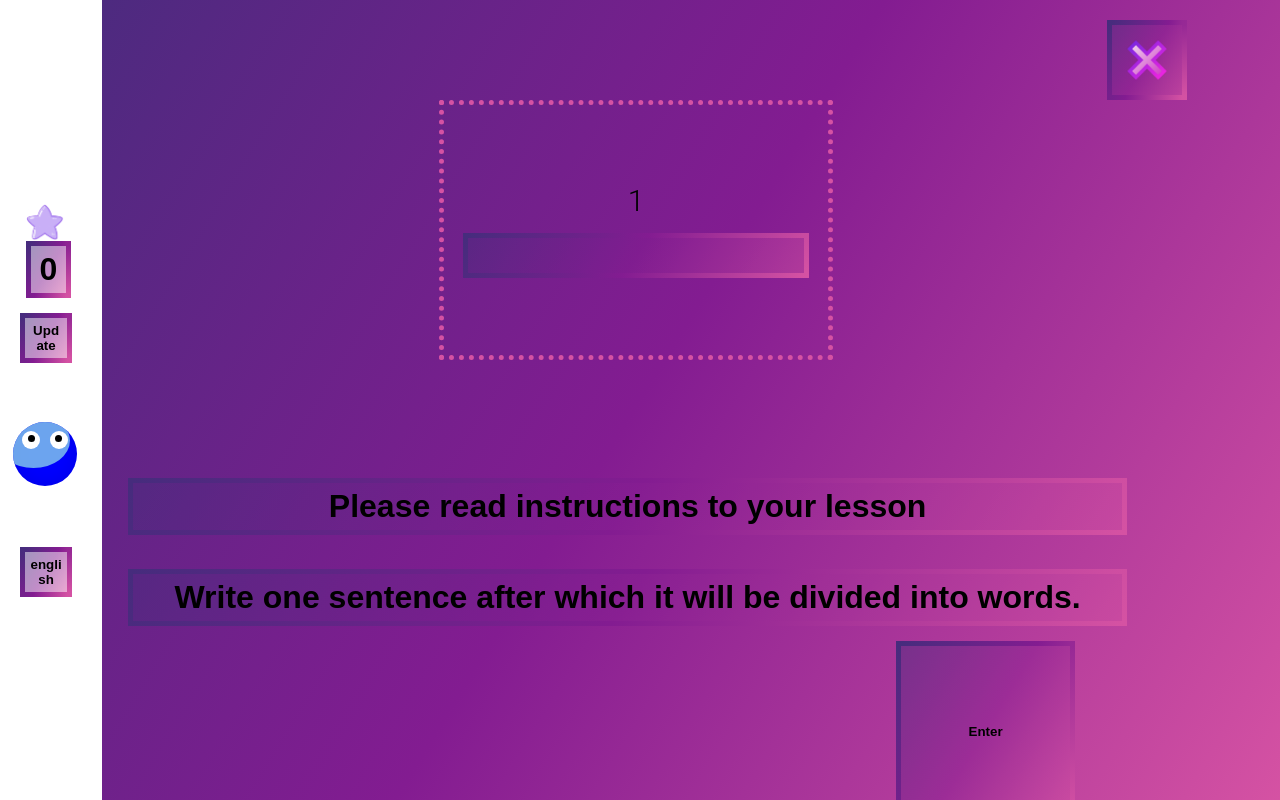
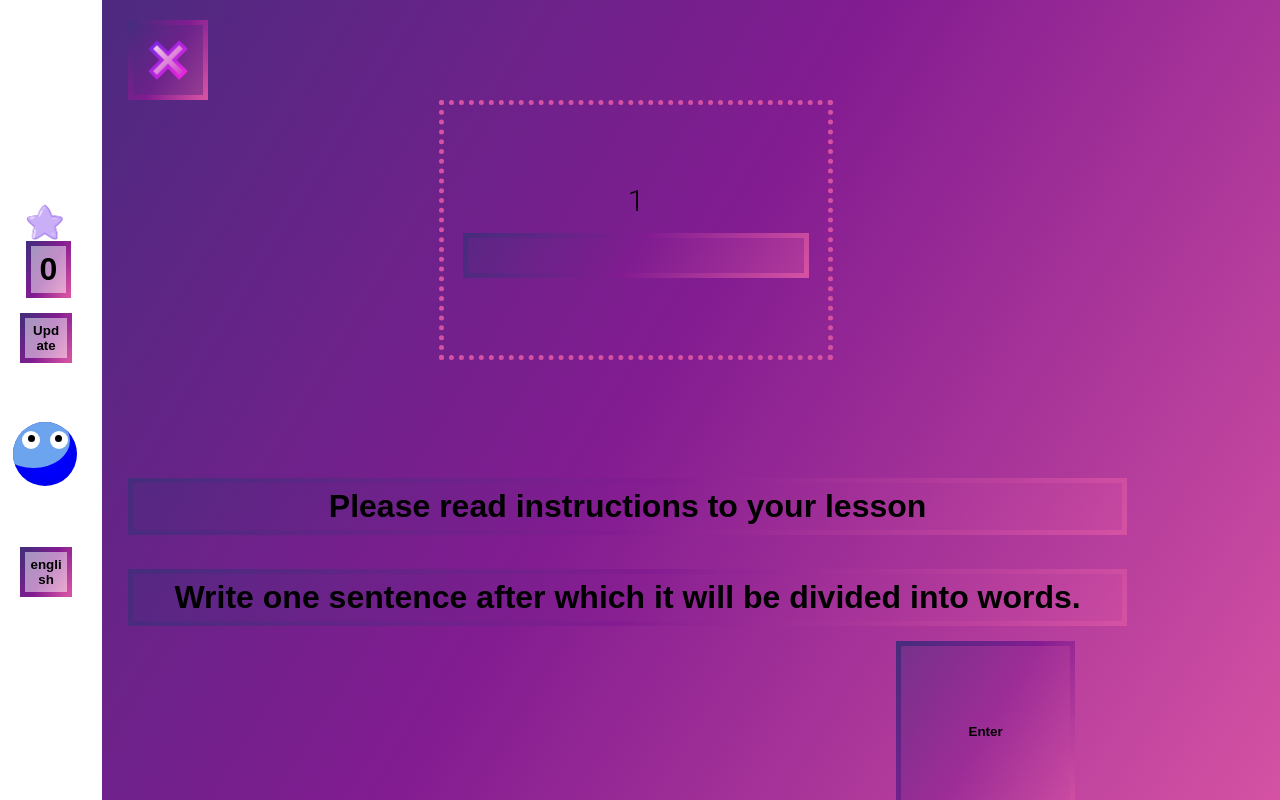
Before and after one commit to feodorbrick-ctrl/kleine_leser, a React (Create React App) app: page /words in a window 1280 px wide. Built offline with nearby package versions, Linux system fonts and the light colour scheme.

Commit message:
For the second time change backBtn files to fix the problem, and fix problem with stars

```diff
--- a/src/components/UI/backBtn/backBtn.jsx
+++ b/src/components/UI/backBtn/backBtn.jsx
@@ -6,13 +6,13 @@ import Btn from "../btn/btn";
 const BackBtn = ({callback}) => {
     return (
         <Btn
-            className={cl.crossBtn}
             width='10vh'
             height='10vh'
             left='85%'
+            right='10%'
             btnName={
                 <img
-                    className={cl.crossBtnImg}
+                    className={cl.crossBtn}
                     src={crossImage}
                     alt="cross"
                 />
--- a/src/components/UI/backBtn/backBtn.module.css
+++ b/src/components/UI/backBtn/backBtn.module.css
@@ -1,8 +1,4 @@
 .crossBtn {
-    right: 10%;
-}
-
-.crossBtnImg {
     width: 80%;
     height: 80%;
     margin: auto;
--- a/src/components/UI/btn/btn.jsx
+++ b/src/components/UI/btn/btn.jsx
@@ -1,9 +1,9 @@
 import React from 'react';
 import cl from './btn.module.css'
 
-const Btn = ({btnName, callback, height = '180px', width = '14vw', left = '60vw'}) => {
+const Btn = ({btnName, callback, height = '180px', width = '14vw', left = '60vw', right = '0'}) => {
     return (
-        <button style={{height: height, width: width, left: left}} className={cl.btn} onClick={callback}>
+        <button style={{height: height, width: width, left: right === '0' ? left : '0', right: right}} className={cl.btn} onClick={callback}>
             {btnName}
         </button>
     );
--- a/src/pages/endOfLessonP.jsx
+++ b/src/pages/endOfLessonP.jsx
@@ -8,14 +8,15 @@ import {useNavigate, useLocation} from "react-router-dom";
 import Header from "../components/UI/header/header";
 
 const EndOfLessonP = () => {
-    const {livesOfLesson, userData} = useContext(Context);
+    const {livesOfLesson, userData, setUserData} = useContext(Context);
     const navigate = useNavigate()
     const location = useLocation()
 
     useEffect(() => {
         if (location.pathname === '/lesson-end') {
-            userData.stars = userData.stars + livesOfLesson * 2 + 2
+            setUserData({stars: userData.stars + (livesOfLesson * 2) + 2, colorOfIcon: userData.colorOfIcon});
         }
+
         // eslint-disable-next-line react-hooks/exhaustive-deps
     },[location])
     return (
```
